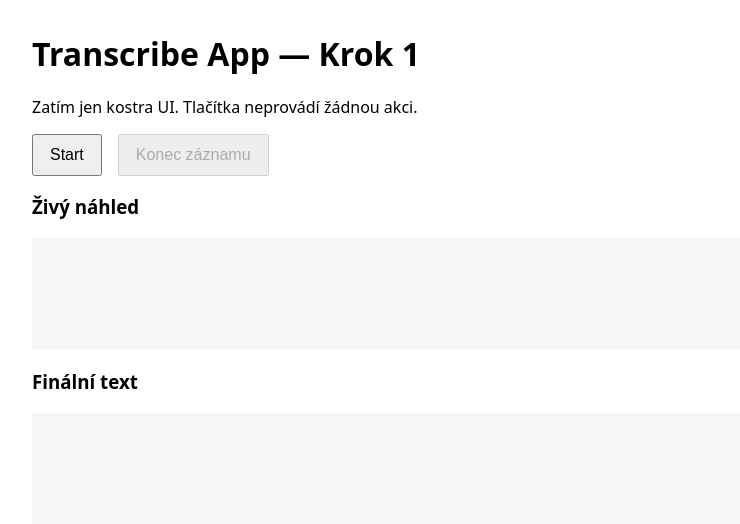
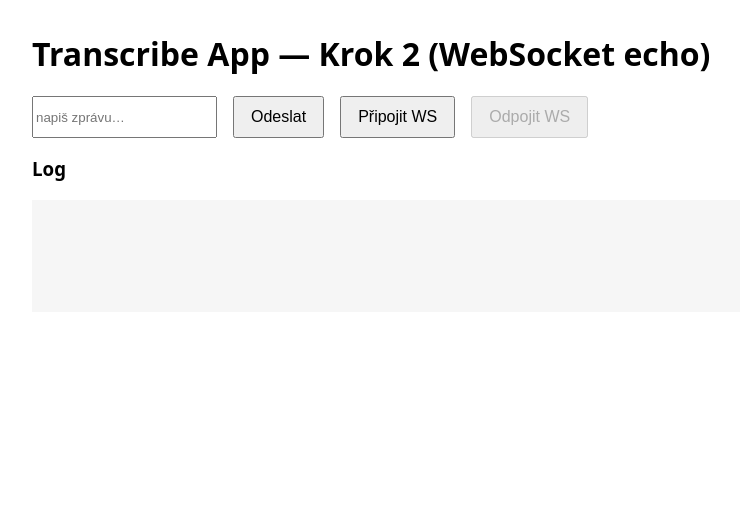
Before and after one commit to OnFiala/transcribe_app, a Django app: page / in a window 1280 px wide. Shown: the top 524 px of the page, without its empty margins (0-740 px from the left). Run offline with Django 5.2, Linux system fonts and the light colour scheme.

Commit message:
krok 2: channels + websocket echo

```diff
--- /dev/null
+++ b/transcribe/routing.py
@@ -0,0 +1,6 @@
+from django.urls import re_path
+from .consumers import EchoConsumer
+
+websocket_urlpatterns = [
+    re_path(r"ws/echo/$", EchoConsumer.as_asgi()),
+]
--- a/transcribe/static/transcribe/app.js
+++ b/transcribe/static/transcribe/app.js
@@ -1,12 +1,37 @@
-const btnStart = document.getElementById('btnStart');
-const btnStop = document.getElementById('btnStop');
+const logEl = document.getElementById('log');
+const btnConnect = document.getElementById('connect');
+const btnDisconnect = document.getElementById('disconnect');
+const btnSend = document.getElementById('send');
+const input = document.getElementById('msg');
 
-btnStart.addEventListener('click', () => {
-  btnStart.disabled = true;
-  btnStop.disabled = false;
+let ws = null;
+
+function log(line) {
+  logEl.textContent += line + '\n';
+  logEl.scrollTop = logEl.scrollHeight;
+}
+
+btnConnect.addEventListener('click', () => {
+  if (ws && ws.readyState === 1) return;
+  const proto = location.protocol === 'https:' ? 'wss' : 'ws';
+  ws = new WebSocket(`${proto}://${location.host}/ws/echo/`);
+
+  ws.onopen = () => { log('WS otevřen'); btnConnect.disabled = true; btnDisconnect.disabled = false; };
+  ws.onmessage = (e) => { log('← ' + e.data); };
+  ws.onclose = () => { log('WS zavřen'); btnConnect.disabled = false; btnDisconnect.disabled = true; };
+  ws.onerror = (e) => { log('WS error: ' + (e.message || '')); };
 });
 
-btnStop.addEventListener('click', () => {
-  btnStart.disabled = false;
-  btnStop.disabled = true;
+btnDisconnect.addEventListener('click', () => {
+  if (ws) ws.close();
 });
+
+btnSend.addEventListener('click', () => {
+  const text = input.value.trim();
+  if (!text) return;
+  if (!ws || ws.readyState !== 1) { log('WS není připojen'); return; }
+  ws.send(JSON.stringify({ message: text }));
+  log('→ ' + text);
+  input.value = '';
+  input.focus();
+});
--- a/transcribe/templates/transcribe/index.html
+++ b/transcribe/templates/transcribe/index.html
@@ -3,26 +3,26 @@
 <head>
   <meta charset="utf-8" />
   <meta name="viewport" content="width=device-width, initial-scale=1" />
-  <title>Transcribe App — Krok 1</title>
+  <title>Transcribe App — Krok 2</title>
   <link rel="stylesheet" href="/static/transcribe/app.css" />
 </head>
 <body>
   <main>
-    <h1>Transcribe App — Krok 1</h1>
-    <p>Zatím jen kostra UI. Tlačítka neprovádí žádnou akci.</p>
+    <h1>Transcribe App — Krok 2 (WebSocket echo)</h1>
+
     <div class="controls">
-      <button id="btnStart">Start</button>
-      <button id="btnStop" disabled>Konec záznamu</button>
+      <input id="msg" placeholder="napiš zprávu…" />
+      <button id="send">Odeslat</button>
+      <button id="connect">Připojit WS</button>
+      <button id="disconnect" disabled>Odpojit WS</button>
     </div>
+
     <section>
-      <h3>Živý náhled</h3>
-      <pre id="live"></pre>
+      <h3>Log</h3>
+      <pre id="log"></pre>
     </section>
-    <section>
-      <h3>Finální text</h3>
-      <pre id="final"></pre>
-    </section>
+
+    <script src="/static/transcribe/app.js"></script>
   </main>
-  <script src="/static/transcribe/app.js"></script>
 </body>
 </html>
```
Also changed, not shown: core/asgi.py (+13 -13 lines), core/settings.py (+7 -1 lines), requirements.txt (+25 -0 lines), transcribe/consumers.py (added, +16 -0 lines).
